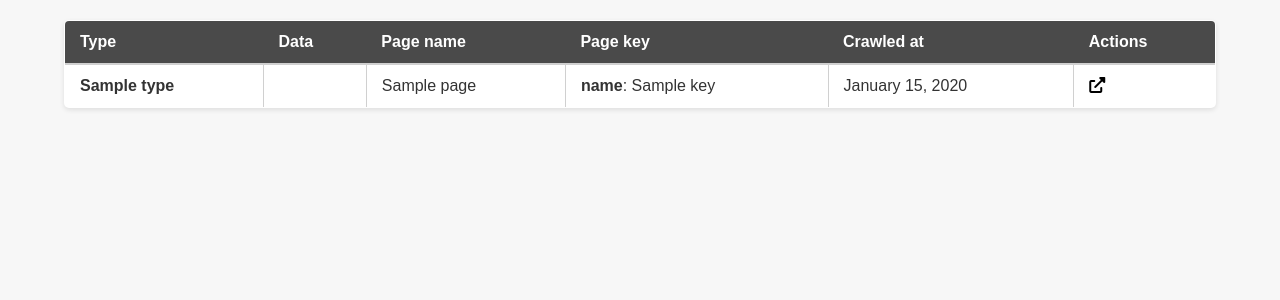
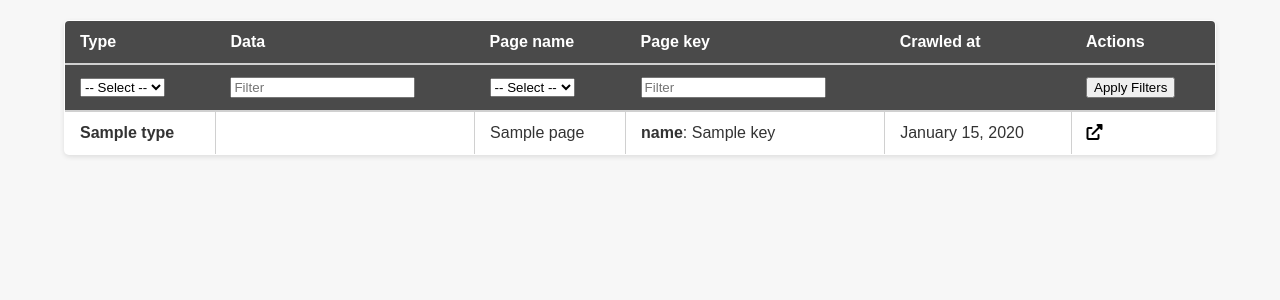
Before and after one commit to zbeloki/syncrawl, a Flask app: page /data in a window 1280 px wide. Shown: the part 58-358 px from the top of the page. Run offline with Flask 3, Linux system fonts and the light colour scheme; a database or web service that is not in the repository returns one stand-in record (values such as "Sample title"); data that the repository does not hold is empty; parts of the project's set-up code (start-up, migrations or seed data) failed here and were passed over; some libraries are stand-ins or nearby versions.

Commit message:
Filters added to other pages

```diff
--- a/web_gui/routes.py
+++ b/web_gui/routes.py
@@ -14,7 +14,8 @@ def home():
 def request_queue():
     mongo = current_app.config['MONGO']
     data = mongo.db.request_queue.find({"status": "pending"}).sort("payload.next_update_at", 1)
-    data = utils.filter_by_pages(data, request)
+    get_page_f = lambda e: e['payload']['page']
+    data = utils.filter_by_pages(data, get_page_f, request)
     available_page_names = mongo.db.request_queue.distinct("payload.page.page_name")
     return render_template(
         'pending_requests.html',
@@ -27,22 +28,58 @@ def request_queue():
 def completed_requests():
     mongo = current_app.config['MONGO']
     data = mongo.db.request_queue.find({"status": "completed"}).sort("payload.last_updated_at", -1)
-    return render_template('completed_requests.html', data=data)
+    get_page_f = lambda e: e['payload']['page']
+    data = utils.filter_by_pages(data, get_page_f, request)
+    available_page_names = mongo.db.request_queue.distinct("payload.page.page_name")
+    return render_template(
+        'completed_requests.html',
+        data=data,
+        page_names=available_page_names,
+        query_params=request.args,
+    )
 
 @main_bp.route('/failed')
 def failed_requests():
     mongo = current_app.config['MONGO']
     data = mongo.db.request_queue.find({"status": "failed"}).sort("payload.last_updated_at", -1)
-    return render_template('failed_requests.html', data=data)
+    get_page_f = lambda e: e['payload']['page']
+    data = utils.filter_by_pages(data, get_page_f, request)
+    available_page_names = mongo.db.request_queue.distinct("payload.page.page_name")
+    return render_template(
+        'failed_requests.html',
+        data=data,
+        page_names=available_page_names,
+        query_params=request.args,
+    )
 
 @main_bp.route('/archived')
 def archived_pages():
     mongo = current_app.config['MONGO']
     data = mongo.db.archived_pages.find().sort("payload.archived_at", -1)
-    return render_template('archived_pages.html', data=data)
+    get_page_f = lambda e: e
+    data = utils.filter_by_pages(data, get_page_f, request)
+    available_page_names = mongo.db.request_queue.distinct("payload.page.page_name")
+    return render_template(
+        'archived_pages.html',
+        data=data,
+        page_names=available_page_names,
+        query_params=request.args,
+    )
 
 @main_bp.route('/data')
 def data_items():
     mongo = current_app.config['MONGO']
     data = mongo.db.item_store.find().sort("parsed_at", -1)
-    return render_template('crawled_data.html', data=data)
+    get_page_f = lambda e: e['page']
+    get_item_f = lambda e: e['item']
+    data = utils.filter_by_pages(data, get_page_f, request)
+    data = utils.filter_by_items(data, get_item_f, request)
+    available_item_types = mongo.db.item_store.distinct("item._type")
+    available_page_names = mongo.db.item_store.distinct("page.page_name")
+    return render_template(
+        'crawled_data.html',
+        data=data,
+        item_types=available_item_types,
+        page_names=available_page_names,
+        query_params=request.args,
+    )
--- a/web_gui/static/style.css
+++ b/web_gui/static/style.css
@@ -165,6 +165,7 @@ tbody a {
 
 .button-container .error-message {
     flex-grow: 1;
+    color: #aa0000;
 }
 
 .button-container .button-wrapper {
--- a/web_gui/templates/crawled_data.html
+++ b/web_gui/templates/crawled_data.html
@@ -5,6 +5,7 @@
 {% block title %}Crawled data{% endblock %}
 
 {% block content %}
+<form method="GET" action="{{ url_for('main.data_items') }}">
   <table aria-label="">
     <thead>
       <tr>
@@ -15,6 +16,26 @@
 	<th scope="col">Crawled at</th>
 	<th scope="col">Actions</th>
       </tr>
+      <tr>
+	<th>
+	  <select name="item_type" id="filter-item-type">
+	    <option value="">-- Select --</option>
+	    {% for item_type in item_types %}
+	    <option value="{{ item_type }}" {% if item_type == request.args.get('item_type') %}selected{% endif %}>{{ item_type }}</option>
+	    {% endfor %}
+	  </select>
+	</th>
+	<th>
+	  <input type="text" name="item_pattern" id="filter-item" value="{{ request.args.get('item_pattern', '') }}" placeholder="Filter">
+	</th>
+	<th>{{ macros.page_name_filter(page_names) }}</th>
+	<th>{{ macros.page_key_filter() }}</th>
+	<th></th>
+	<th>
+          <button type="submit">Apply Filters</button>
+	</th>
+      </tr>
+
     </thead>
     <tbody>
       {% for item in data %}
@@ -31,4 +52,5 @@
       {% endfor %}
     </tbody>
   </table>
+</form>
 {% endblock %}
--- a/web_gui/templates/macros.html
+++ b/web_gui/templates/macros.html
@@ -33,3 +33,16 @@
   <i class="fas fa-reply" title="Restore page"></i>
 </a>
 {% endmacro %}
+
+{% macro page_name_filter(page_names) %}
+<select name="page_name" id="filter-page-name">
+  <option value="">-- Select --</option>
+  {% for name in page_names %}
+  <option value="{{ name }}" {% if name == request.args.get('page_name') %}selected{% endif %}>{{ name }}</option>
+  {% endfor %}
+</select>
+{% endmacro %}
+
+{% macro page_key_filter() %}
+<input type="text" name="page_key" id="filter-page-key" value="{{ request.args.get('page_key', '') }}" placeholder="Filter">
+{% endmacro %}
--- a/web_gui/utils.py
+++ b/web_gui/utils.py
@@ -1,22 +1,43 @@
 from flask import current_app
 
-def filter_by_pages(request_objs, request):
+def filter_by_pages(data, get_page_f, request):
     page_name = request.args.get('page_name', '')
     page_key_pattern = request.args.get('page_key', '')
     if page_name.strip() != "":
-        request_objs = filter_requests_by_page_name(request_objs, page_name)
+        data = filter_by_page_name(data, get_page_f, page_name)
     if page_key_pattern.strip() != "":
-        request_objs = filter_requests_by_search(request_objs, page_key_pattern)
-    return request_objs
+        data = filter_by_search_key(data, get_page_f, page_key_pattern)
+    return data
 
-def filter_requests_by_page_name(request_objs, page_name):
-    return [ req for req in request_objs if req['payload']['page']['page_name'] == page_name ]
+def filter_by_page_name(data, get_page_f, page_name):
+    return [ e for e in data if get_page_f(e)['page_name'] == page_name ]
 
-def filter_requests_by_search(request_objs, pattern):
+def filter_by_search_key(data, get_page_f, pattern):
     format_key = current_app.jinja_env.filters['format_key']
-    result_requests = []
-    for request_obj in request_objs:
-        request_str = format_key(request_obj['payload']['page']['key']).lower()
-        if all([ token in request_str for token in pattern.lower().split() ]):
-            result_requests.append(request_obj)
-    return result_requests
+    result = []
+    for e in data:
+        e_str = format_key(get_page_f(e)['key']).lower()
+        if all([ token in e_str for token in pattern.lower().split() ]):
+            result.append(e)
+    return result
+
+def filter_by_items(data, get_item_f, request):
+    item_type = request.args.get('item_type', '')
+    item_pattern = request.args.get('item_pattern', '')
+    if item_type.strip() != "":
+        data = filter_by_item_type(data, get_item_f, item_type)
+    if item_pattern.strip() != "":
+        data = filter_by_search_data(data, get_item_f, item_pattern)
+    return data
+
+def filter_by_item_type(data, get_item_f, item_type):
+    return [ e for e in data if get_item_f(e)['_type'] == item_type ]
+
+def filter_by_search_data(data, get_item_f, pattern):
+    format_item = current_app.jinja_env.filters['format_item']
+    result = []
+    for e in data:
+        e_str = format_item(get_item_f(e)).lower()
+        if all([ token in e_str for token in pattern.lower().split() ]):
+            result.append(e)
+    return result
```
Also changed, not shown: web_gui/templates/archived_pages.html (+10 -0 lines), web_gui/templates/completed_requests.html (+10 -0 lines), web_gui/templates/failed_requests.html (+11 -0 lines), web_gui/templates/pending_requests.html (+2 -11 lines). Lines whose indentation alone changed are shown as unchanged.
